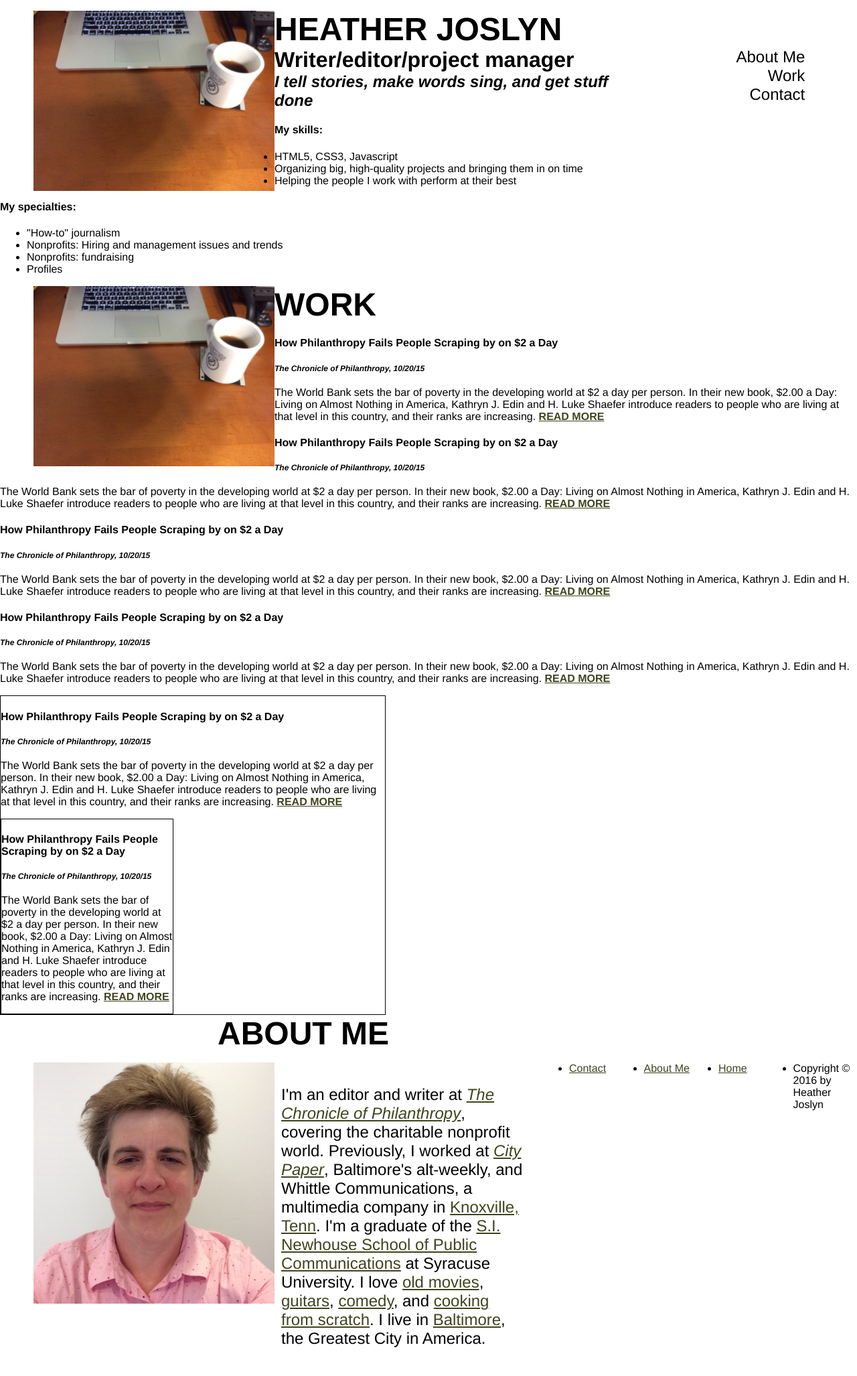
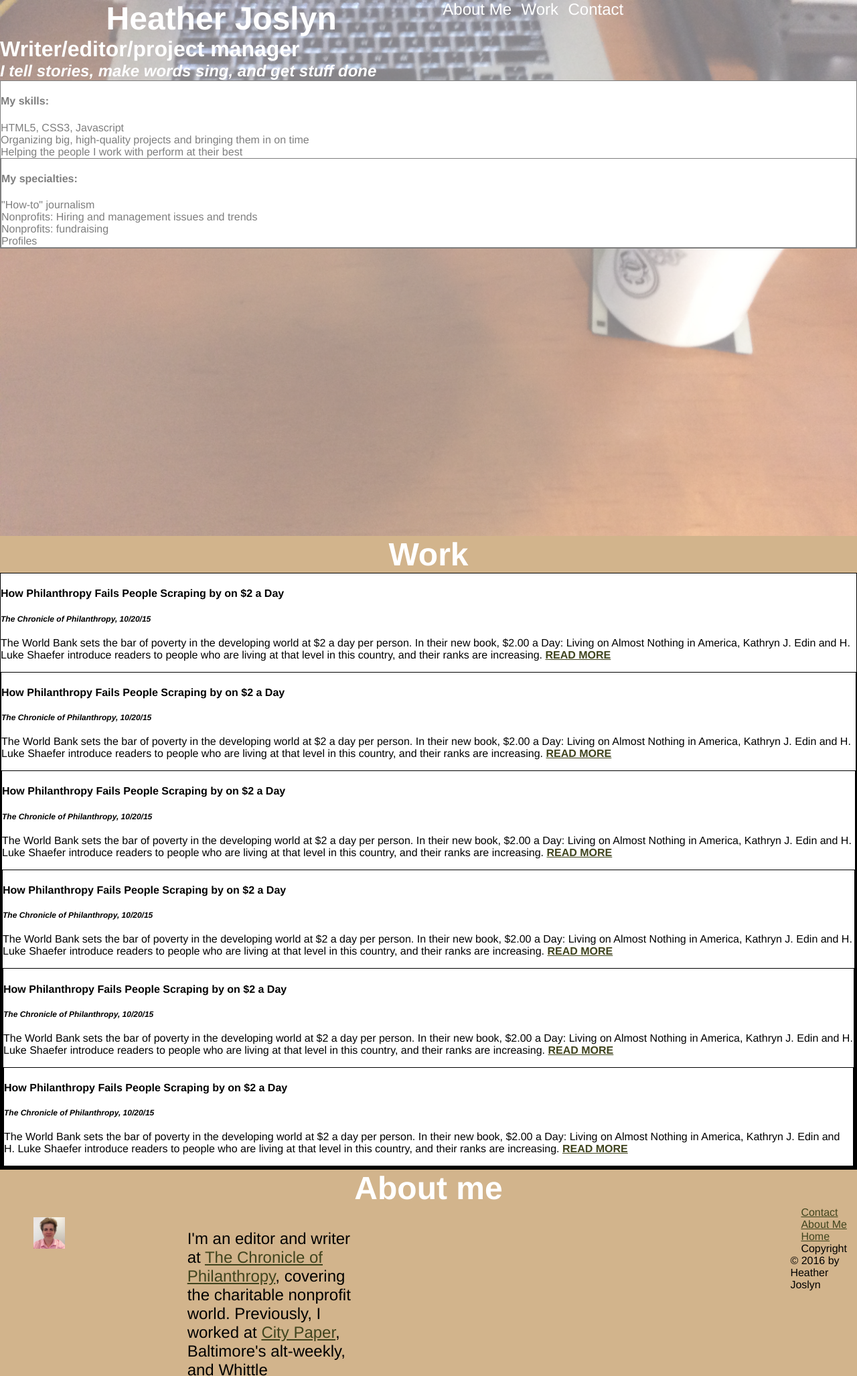
Before and after one commit to hajoslyn/heatherjoslyn.com, a plain HTML site: page index.html in a window 1280 px wide. Shown: the top 2054 px of the page at 67% size. Drawn offline with Linux system fonts and the light colour scheme.

Commit message:
fix CSS and layout

```diff
--- a/css/newstyle.css
+++ b/css/newstyle.css
@@ -1,60 +1,65 @@
- {
+* {
   box-sizing: border-box;
 }
 
 body, ul, h1, h2, h3 {
-  margin: 0 auto;;
-  border: 0 auto;
+  margin: 0;
+  padding: 0;
   font-family: Helvetica, sans-serif;
-  flex-direction: row;
-}
-.bio {
-  font-size: 1.5em;
-  box-sizing: border-box;
-  padding: 10px;
-  max-width: 30%;
-  float: left;
 }
 a {
-color: #40441E;
-}
-a:hover {
-color: blue;
-text-decoration: none;
-}
-.background #home #work {
-  width: auto;
-  height: auto;
-  margin: 0 auto;
-  border: 0 auto;
-  padding: 0;
-  opacity: 2;
+  color: #40441E;
 }
 
-.column1 .column2 .column3 {
+a:hover {
+  color: blue;
+  text-decoration: none;
+}
+
+#home,
+#work,
+#me {
+  height: 100vh;
+}
+#home {
+  background-image: url(/assets/deskhorizontal.jpg);
+  background-size: cover;
+  opacity: .5;
+}
+#work,
+#me {
+  background-color: tan;
+  background-size: cover;
+}
+.column1 {
+dislay: flex;
 box-sizing: border-box;
 border: 1px solid black;
-max-width: 45%;
+background-color: white;
 height: auto;
-flex-flow: column wrap;
+flex-wrap: wrap;
+}
+header {
+  display: flex;
+  justify-content: space-between;
+}
+#logo {
+width: 45%;
+color: white;
+opacity: 7;
 }
 
-.container {
-flex-wrap: wrap;
-padding-top: 50px;
-}
-footer {
-  align-content: flex-end;
-}
 h1 {
+color: white;
 font-size: 3em;
-padding-left: 10px;
-max-width: 50%;
+text-align: center;
 }
 h2 {
+  color: white;
   font-size: 2em;
 }
 h3 {
+color: white;
 font-size: 1.5em;
 font-style: italic;
 width: 45%;
@@ -71,39 +76,38 @@ max-width: 30%;
 padding: 0 0 0 10px;
 float:left;
 }
+.container {
+display: flex;
+justify-content: center;
+}
+#profile {
+max-width: 30%;
+padding: 40 0 0 10px;
+}
+#bio {
+  font-size: 1.5em;
+  box-sizing: border-box;
+  padding: 10px;
+  max-width: 30%;
+}
 /* style my navigation */
-.main-nav {
-float: right;
+nav {
+width: 45%;
+
 }
 nav a {
 text-decoration: none;
-color: black;
+color: white;
 }
 nav li {
 list-style: none;
-display: inline-flex;
+display: inline;
 font-size: 1.5em;
 padding-right: 10px;
-float: right;
-}
-nav ul {
-padding: 0;
-max-width: 50%;
-float: right:
-display: inline-flex;
 }
 //* end of navigation style *//
-.profile {
-max-width: 30%;
-padding: 40 0 0 10px;
-float:left;
-}
-p > column1 column2 column3 {
-  box-sizing: border-box;
-  height: auto;
-  width: auto;
-  padding: 1em;
-}
+
+
 /*--#skills #specialities {
 box-sizing: border-box;
 border: 1px solid black;
@@ -120,25 +124,22 @@ font-style: italic;
 padding: 40 0 0 10px;
 }*/
 
-section #home #work #me {
-  height: auto;
-  width: auto;
+#me {
+  background-color: tan;
 }
-
-section #me {
-  background-color: tan;
-  padding: 0;
-  border: 0 auto;
-  margin: 0 auto;
+footer {
+  display: flex;
+  justify-content: flex-end;
+}
+footer li {
+  display: inline;
+  justify-content: center;
+  text-decoration: none;
 }
 @media (min-width: 40em) {
   main {
     width: 35em;
   }
-footer ul {
-  display: flex;
-  flex-direction: column;
-}
 
 @media (min-width: 28em) {
   footer li {
@@ -146,6 +147,14 @@ footer ul {
     margin-left: 1em;
   }
   footer ul {
-    flex-direction: row;
     justify-content: center;
   }
+/*--HELPERS*/
+.clearfix:before,
+.clearfix:after {
+  display: table;
+  content: "";
+}
+.clearfix:after {
+  clear: both;
+}
--- a/index.html
+++ b/index.html
@@ -12,31 +12,26 @@
   We use this syntax to write comments.
 -->
 <section id="home">
-  <figure class="background">
-    <img src="assets/deskhorizontal.jpg">
-  </figure>
-  <h1>HEATHER JOSLYN</h1>
-<div>
-  <nav class="main-nav">
+  <header class="clearfix">
+    <h1 id="logo">Heather Joslyn</h1>
+      <nav>
         <ul>
           <li><a href="me">About Me</a></li>
           <li><a href="work">Work</a></li>
           <li><a href="mailto:hajoslyn@gmail.com">Contact</a></li>
         </ul>
       </nav>
-</div>
     </header>
   <h2>Writer/editor/project manager</h2>
   <h3> I tell stories, make words sing, and get stuff done</h3>
-<div class="article" "column1">
+<article class="column1">
   <h4>My skills:</h4>
   <ul>
   <li>HTML5, CSS3, Javascript</li>
   <li>Organizing big, high-quality projects and bringing them in on time</li>
   <li>Helping the people I work with perform at their best</li>
 </ul>
-</div>
-<div class="article" "column2">
+<article class="column1">
 <h4>My specialties:</h4>
 <ul>
       <li>"How-to" journalism</li>
@@ -44,52 +39,50 @@
       <li>Nonprofits: fundraising</li>
       <li>Profiles</li>
 </ul>
-  </div>
 </section>
 <section id="work">
-  <figure class="background">
-    <img src="assets/deskhorizontal.jpg">
-  </figure>
-    <h1>WORK</h1>
-  <section class="column1"><h4>How Philanthropy Fails People Scraping by on $2 a Day</h4>
+  <section class="clearfix">
+    <h1>Work</h1>
+  <article class="column1"><h4>How Philanthropy Fails People Scraping by on $2 a Day</h4>
     <h5>The Chronicle of Philanthropy, 10/20/15</h5>
       <p>The World Bank sets the bar of poverty in the developing world at $2 a day per person. In their new book, $2.00 a Day: Living on Almost Nothing in America, Kathryn J. Edin and H. Luke Shaefer introduce readers to people who are living at that level in this country, and their ranks are increasing.
      <a href="https://philanthropy.com/article/Where-Philanthropy-Fails/233807"><strong>READ MORE</strong></a></p>
-    <section class="column1"><h4>How Philanthropy Fails People Scraping by on $2 a Day</h4>
+    <article class="column1"><h4>How Philanthropy Fails People Scraping by on $2 a Day</h4>
       <h5>The Chronicle of Philanthropy, 10/20/15</h5>
         <p>The World Bank sets the bar of poverty in the developing world at $2 a day per person. In their new book, $2.00 a Day: Living on Almost Nothing in America, Kathryn J. Edin and H. Luke Shaefer introduce readers to people who are living at that level in this country, and their ranks are increasing.
        <a href="https://philanthropy.com/article/Where-Philanthropy-Fails/233807"><strong>READ MORE</strong></a></p>
-      <section class="column2"><h4>How Philanthropy Fails People Scraping by on $2 a Day</h4>
+      <article class="column1"><h4>How Philanthropy Fails People Scraping by on $2 a Day</h4>
         <h5>The Chronicle of Philanthropy, 10/20/15</h5>
           <p>The World Bank sets the bar of poverty in the developing world at $2 a day per person. In their new book, $2.00 a Day: Living on Almost Nothing in America, Kathryn J. Edin and H. Luke Shaefer introduce readers to people who are living at that level in this country, and their ranks are increasing.
          <a href="https://philanthropy.com/article/Where-Philanthropy-Fails/233807"><strong>READ MORE</strong></a></p>
-        <section class="column2"><h4>How Philanthropy Fails People Scraping by on $2 a Day</h4>
+        <article class="column1"><h4>How Philanthropy Fails People Scraping by on $2 a Day</h4>
           <h5>The Chronicle of Philanthropy, 10/20/15</h5>
             <p>The World Bank sets the bar of poverty in the developing world at $2 a day per person. In their new book, $2.00 a Day: Living on Almost Nothing in America, Kathryn J. Edin and H. Luke Shaefer introduce readers to people who are living at that level in this country, and their ranks are increasing.
            <a href="https://philanthropy.com/article/Where-Philanthropy-Fails/233807"><strong>READ MORE</strong></a></p>
-          <section class="column3"><h4>How Philanthropy Fails People Scraping by on $2 a Day</h4>
+          <article class="column1"><h4>How Philanthropy Fails People Scraping by on $2 a Day</h4>
             <h5>The Chronicle of Philanthropy, 10/20/15</h5>
               <p>The World Bank sets the bar of poverty in the developing world at $2 a day per person. In their new book, $2.00 a Day: Living on Almost Nothing in America, Kathryn J. Edin and H. Luke Shaefer introduce readers to people who are living at that level in this country, and their ranks are increasing.
              <a href="https://philanthropy.com/article/Where-Philanthropy-Fails/233807"><strong>READ MORE</strong></a></p>
-            <section class="column3"><h4>How Philanthropy Fails People Scraping by on $2 a Day</h4>
+            <article class="column1"><h4>How Philanthropy Fails People Scraping by on $2 a Day</h4>
               <h5>The Chronicle of Philanthropy, 10/20/15</h5>
                 <p>The World Bank sets the bar of poverty in the developing world at $2 a day per person. In their new book, $2.00 a Day: Living on Almost Nothing in America, Kathryn J. Edin and H. Luke Shaefer introduce readers to people who are living at that level in this country, and their ranks are increasing.
                <a href="https://philanthropy.com/article/Where-Philanthropy-Fails/233807"><strong>READ MORE</strong></a></p>
-</section>
-</section>
-</section>
-</section>
-</section>
-</section>
+</article>
+</article>
+</article>
+</article>
+</article>
+</article>
 </section>
         <section id="me">
-          <h1>ABOUT ME</h1>
+          <section class="clearfix">
+            <h1>About me</h1>
         <flex class="container">
-          <figure class="profile">
+          <figure id="profile">
             <img src="assets/pinkshirt.jpg">
           </figure>
         <div>
-        <article class="bio">
+        <article id="bio">
         <p>I'm an editor and writer at <span><a href="htpps://philanthropy.com">The Chronicle of Philanthropy</a></span>, covering the charitable
         nonprofit world.
         Previously, I worked at <span><a href="https://citypaper.com">City Paper</a></span>, Baltimore's alt-weekly, and Whittle Communications,
@@ -99,7 +92,6 @@
         and <a href="https://www.youtube.com/watch?v=4mY4Qi7J4ag">cooking from scratch</a>.
         I live in <a href="https://www.youtube.com/watch?v=tiIgF-ptrck">Baltimore</a>, the Greatest City in America.</p>
         </article></div>
-</section>
     <footer>
         <ul>
           <li><a href="mailto:hajoslyn@gmail.com">Contact</a></li>
@@ -108,5 +100,6 @@
           <li>Copyright &copy; 2016 by Heather Joslyn</li>
         </ul>
     </footer>
+</section>
 </body>
 </html>
```
Lines whose indentation alone changed are shown as unchanged.
